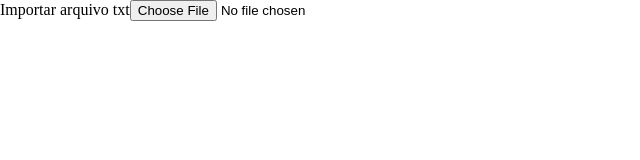
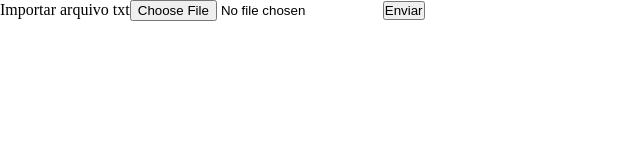
Before and after one commit to Carlos12Eduardo/ponto-eletronico-txt, a React (Vite) app: page / in a window 1280 px wide. Shown: the top 160 px of the page, without its empty margins (0-640 px from the left). Built offline with nearby package versions, Linux system fonts and the light colour scheme.

Commit message:
adicionado o metodo de ler arquivo txt

```diff
--- a/src/App.jsx
+++ b/src/App.jsx
@@ -1,14 +1,34 @@
-import { useState } from 'react'
+import { useRef, useState } from 'react'
 import './App.css'
 
 function App() {
-    const leitorArquivo = (file) => {
-        const [conteudo, setConteudo] = useState(null)
+    const refInputFile = useRef();
+    const [conteudo, setConteudo] = useState("")
+
+    const handleFileSubmit = (refInputFile) => {
+
+        const file = refInputFile.files[0];
+        console.log("dados do arquivo", file.type);
+
+        if (file && file.type === "text/plan") {
+            const reader = new FileReader();
+
+            reader.onload = (e) => {
+                console.log(e.target.result);
+                setConteudo(e.target.result);
+            }
+            reader.readAsText(file);
+        }
+        else {
+            alert("Nenhum arquivo .txt selecionado");
+        }
     }
     return (
         <>
             <label htmlFor="file">Importar arquivo txt</label>
-            <input type="file" name="file" id="file" />
+            <input type="file" name="file" id="file" ref={refInputFile}/>
+            <input type="button" value="Enviar" onClick={() => handleFileSubmit(refInputFile.current)} />
+            <p>{conteudo}</p>
         </>
     )
 }
```
